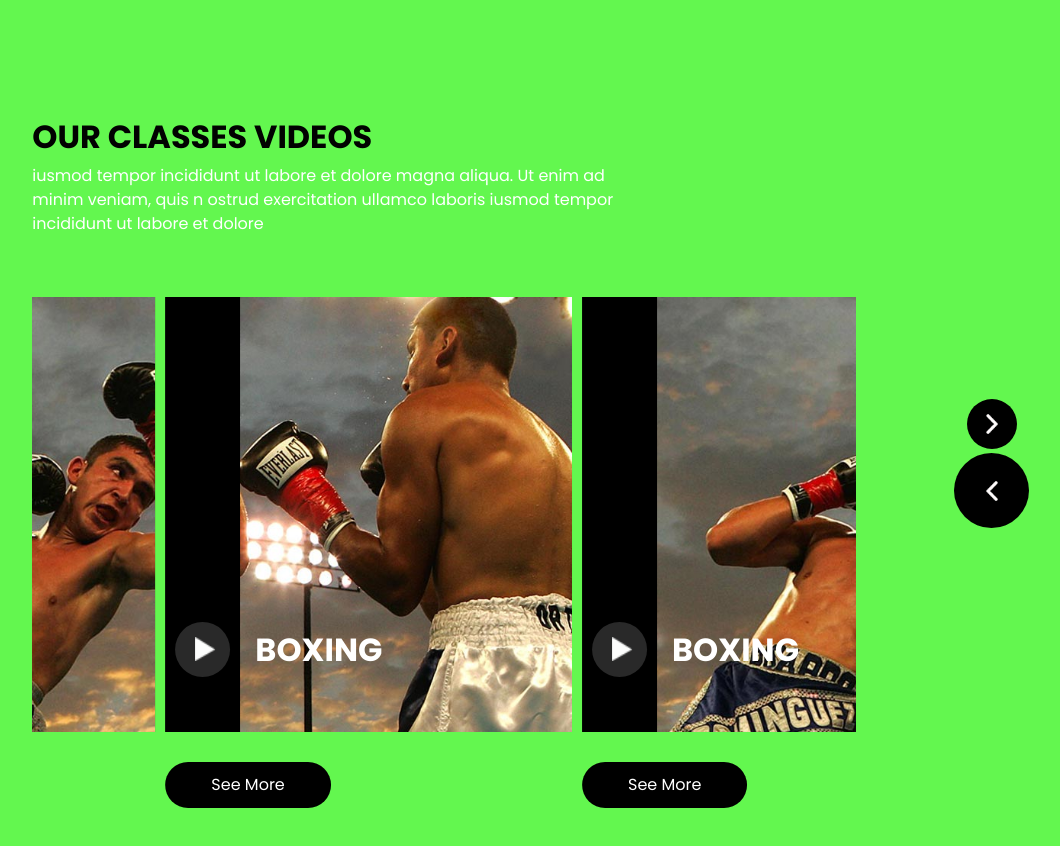
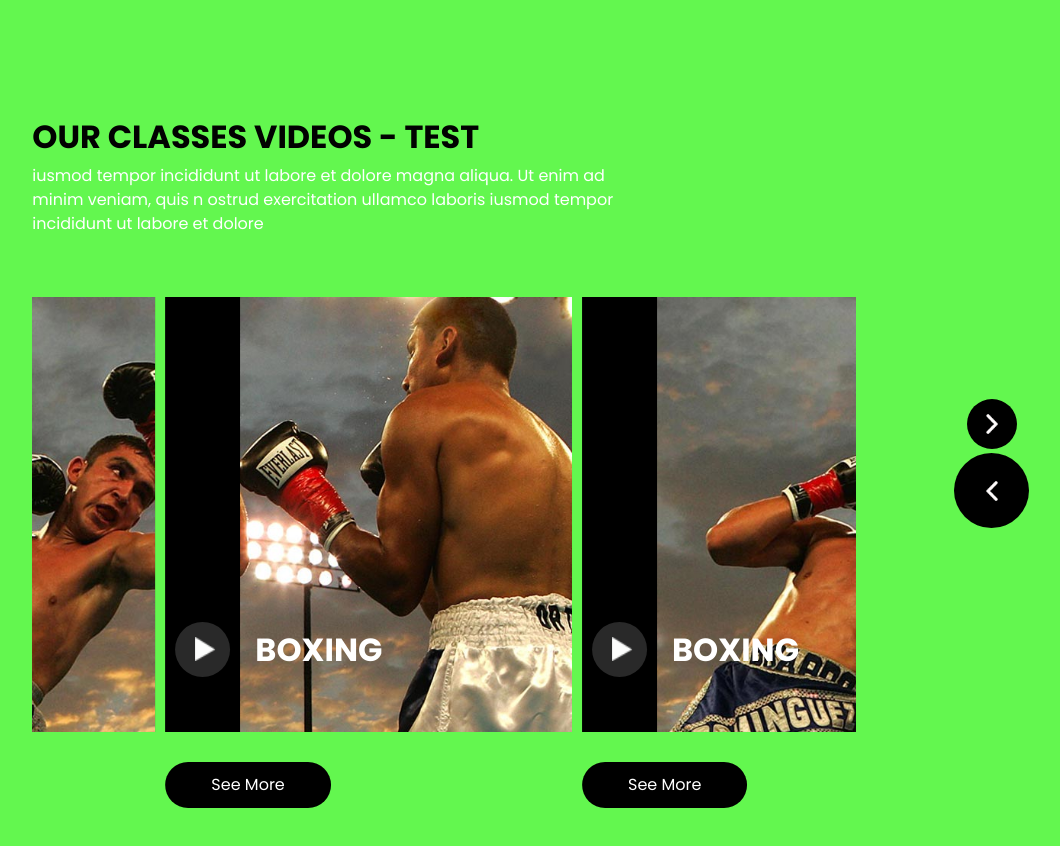
Before and after one commit to Abdur28123/website, a plain HTML site: page index.html in a window 1280 px wide. Shown: the part 1676-2522 px from the top of the page, without its empty margins (196-1256 px from the left). Drawn offline with nearby package versions, Linux system fonts and the light colour scheme; some packages are replaced by stand-ins of ours; a web font is replaced by a local one.

Commit message:
Update index.html
Changed text

```diff
--- a/index.html
+++ b/index.html
@@ -222,7 +222,7 @@
               <div class="col-lg-9 col-md-10">
                 <div class="heading_container">
                   <h2>
-                    Our Classes Videos
+                    Our Classes Videos - TEst
                   </h2>
                   <p>
                     iusmod tempor incididunt ut labore et dolore magna aliqua. Ut enim ad minim veniam, quis n
```
